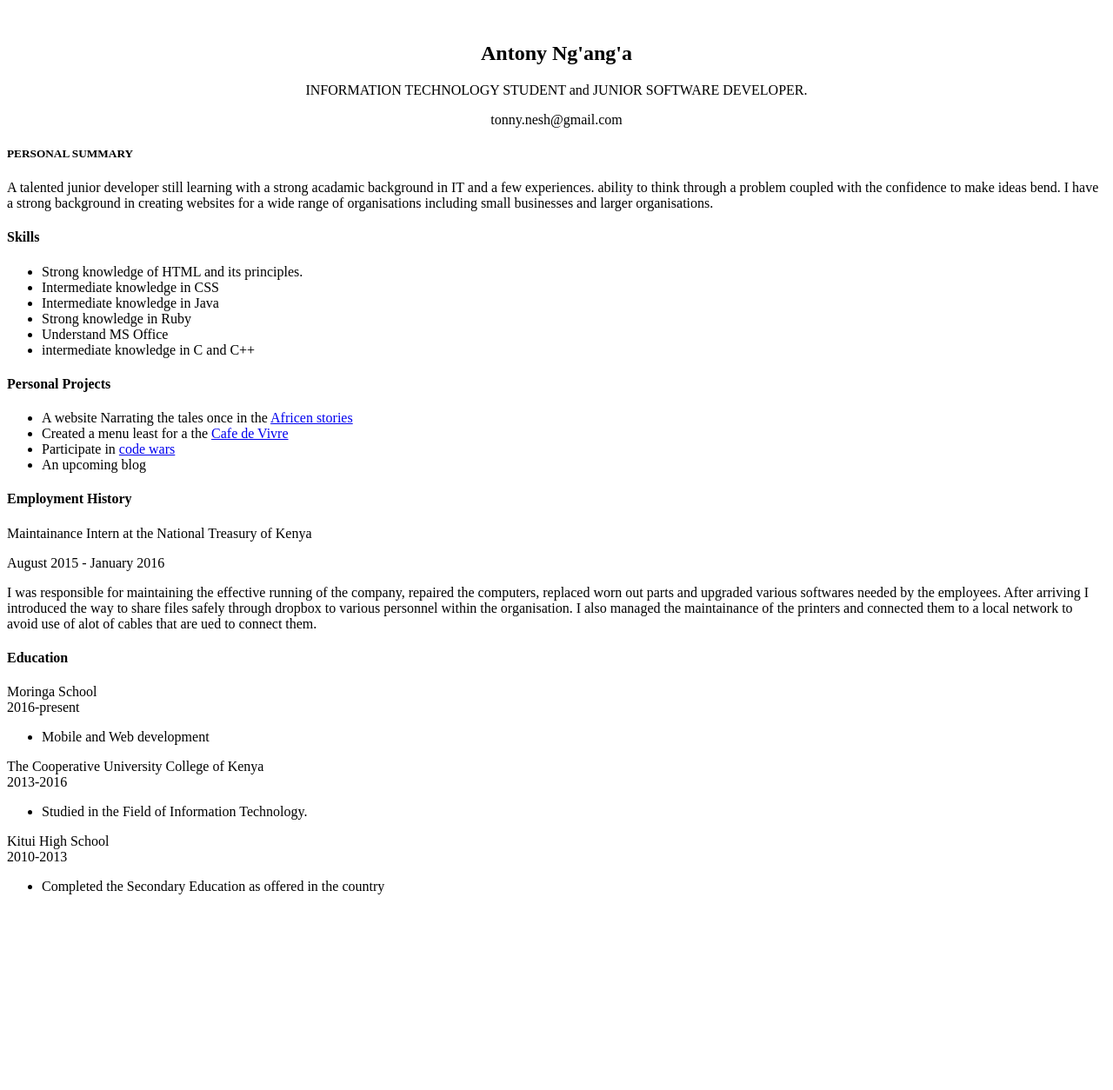
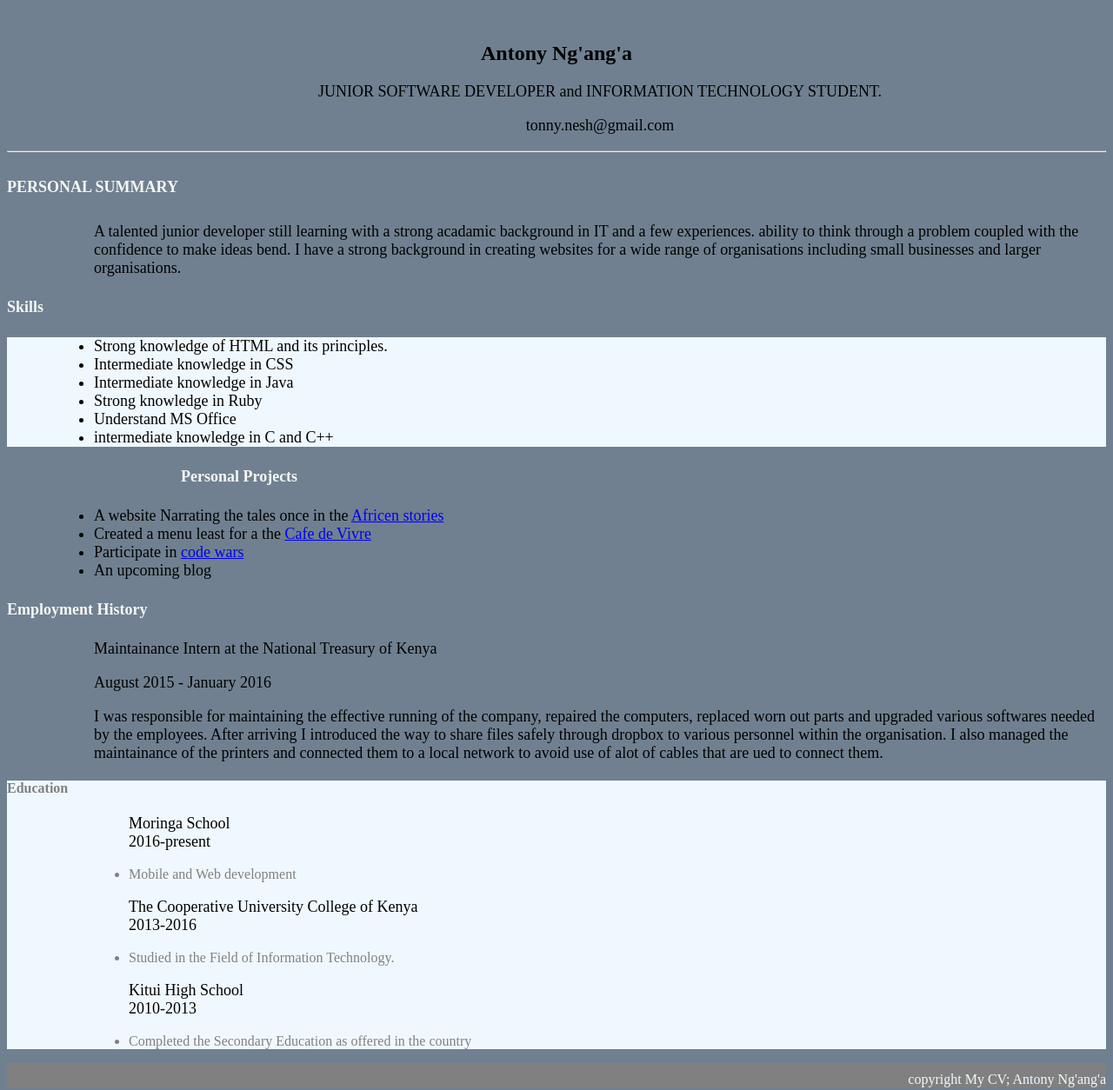
Before and after one commit to meshnesh/Curriculum-Vitae, a plain HTML site: page index.html in a window 1280 px wide. Shown: the whole page at 87% size. Before the commit the page ends 1045 px from the top, so only its background shows below. Drawn offline with Linux system fonts and the light colour scheme.

Commit message:
added a css file and styled index

```diff
--- a/index.html
+++ b/index.html
@@ -1,21 +1,18 @@
  <doctypehtml!>
     <html>
         <head>
-            <style>
-                .intro{
-                    text-align: center;
-                    padding-top: 20px;
-                }
-            </style>
-            <title></title>
+            <meta charset="utf-8">
+            <link rel="stylesheet" href="stylesheet.css">
+            <title>My CV</title>
 
         </head>
         <body>
             <section class="intro">
             <h1>Antony Ng'ang'a</h1>
-                <P>INFORMATION TECHNOLOGY STUDENT and JUNIOR SOFTWARE DEVELOPER.<br>
+                <P>JUNIOR SOFTWARE DEVELOPER and INFORMATION TECHNOLOGY STUDENT.<br>
                     <p>tonny.nesh@gmail.com</p>
             </P>
+                <hr/>
                 </section>
             <h5>PERSONAL SUMMARY</h5>
             <P>
@@ -35,7 +32,7 @@
                 </ul>
             </section>
 
-            <section>
+            <section class="projects ">
                 <h4>Personal Projects</h4>
                 <ul>
                     <li>A website Narrating the tales once in the <a href="https://www.bitballoon.com/sites/africa-our-motherland" rel="stories">Africen stories</a></li>
@@ -45,7 +42,7 @@
                 </ul>
             </section>
 
-            <section>
+            <section class="history">
                 <h4>Employment History</h4>
 
                 <p>
@@ -59,7 +56,7 @@
             </p>
             </section>
 
-            <section>
+            <section class="education">
                 <h4>Education</h4>
                 <p>Moringa School<br/>
                     2016-present
@@ -81,6 +78,7 @@
         </p>
         <ul><li>Completed the Secondary Education as offered in the country</li></ul>
             </section>
+     <footer>copyright My CV; Antony Ng'ang'a</footer>
 
         </body>
     </html>
--- /dev/null
+++ b/stylesheet.css
@@ -0,0 +1,74 @@
+body{
+    color: whitesmoke;
+    background-color: slategrey;
+}
+.intro{
+        text-align: center;
+        padding-top: 20px;
+    color: black;
+    }
+h5{
+    text-align: left;
+font-size: large;
+padding-right: 90px;
+}
+p{
+    font-size: large;
+padding-left: 100px;
+    color: black;
+}
+.skills h4{
+    text-align: left;
+font-size: large;
+padding-right: 300px;
+}
+.skills ul{
+        color: black;
+    background: aliceblue none repeat scroll 0% 0%;
+    font-size: large;
+    padding-left: 100px;
+}
+
+.projects h4{
+    text-align: -moz-center;
+font-size: large;
+padding-left: 200px;
+}
+.projects ul{
+    font-size: large;
+padding-left: 100px;
+    color: black;
+}
+.history h4{
+    text-align: -moz-center;
+font-size: large;
+}
+.history p{
+    padding-left: 100px;
+}
+.education{
+    color: grey;
+    background: aliceblue none repeat scroll 0% 0%;
+}
+.edecation h4{
+    width: 100%;
+background-color: black;
+color: whitesmoke;
+text-align: -moz-left;
+padding-top: 5px;
+padding-left: 380px;
+}
+
+.education ul{
+    padding-left: 140px;
+}
+
+.education p{
+    padding-left: 140px;
+}
+footer{
+    text-align: right;
+    background-color: grey;
+    color: aliceblue;
+    padding-top: 10px;
+}
```
